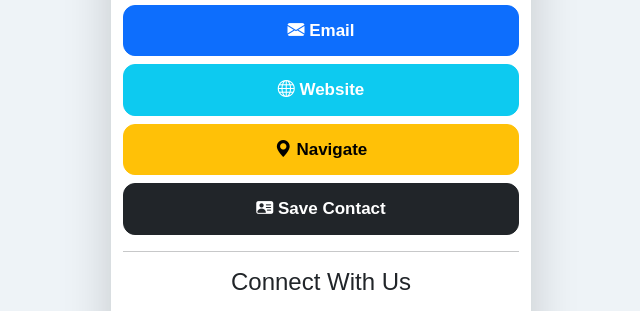
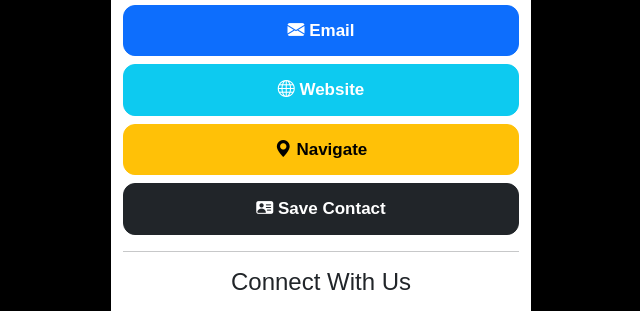
Before and after one commit to transasiamarcom-arch/DigitalCards, a plain HTML site: page index.html in a window 1280 px wide. Shown: the part 384-695 px from the top of the page, without its empty margins (319-959 px from the left). Drawn offline with nearby package versions, Linux system fonts and the light colour scheme; no server answers.

Commit message:
Update style.css

```diff
--- a/style.css
+++ b/style.css
@@ -3,7 +3,7 @@
 ------------------------*/
 
 body{
-    background:#eef3f7;
+    background:#000000;
     font-family:Arial, Helvetica, sans-serif;
 }
 
```
